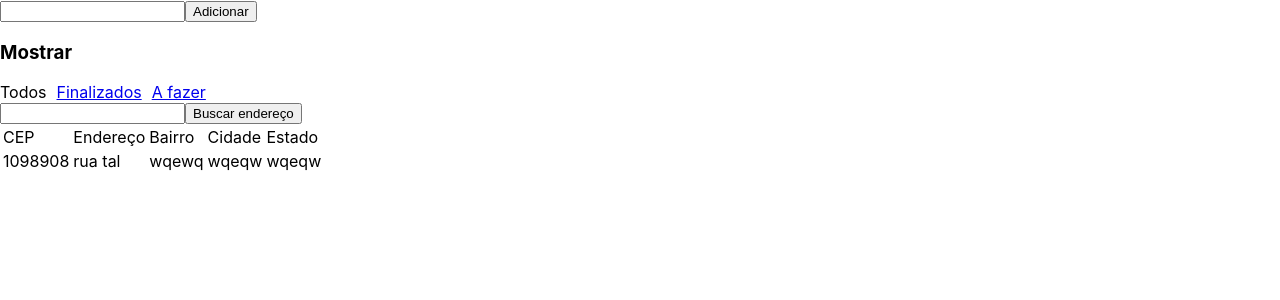
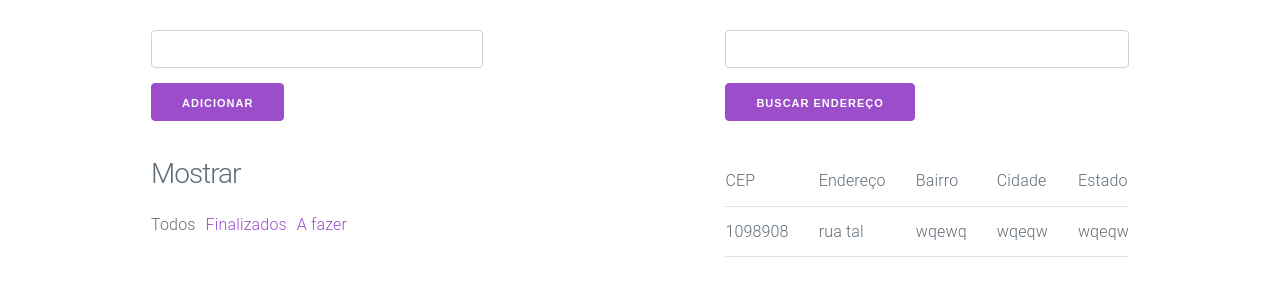
Before and after one commit to gabrielgraciani/react-ninja, a React (Create React App) app in the folder 4-redux/07-todo-list-get-cep/: page / in a window 1280 px wide. Shown: the top 300 px of the page. Built offline with nearby package versions, Linux system fonts and the light colour scheme.

Commit message:
Aula 258 - app todo list get cep - instalando framework css milligram

```diff
--- a/4-redux/07-todo-list-get-cep/package.json
+++ b/4-redux/07-todo-list-get-cep/package.json
@@ -6,6 +6,7 @@
     "@testing-library/jest-dom": "^4.2.4",
     "@testing-library/react": "^9.4.0",
     "@testing-library/user-event": "^7.2.1",
+    "milligram": "^1.3.0",
     "react": "^16.12.0",
     "react-dom": "^16.12.0",
     "react-redux": "^7.1.3",
--- a/4-redux/07-todo-list-get-cep/src/App.js
+++ b/4-redux/07-todo-list-get-cep/src/App.js
@@ -4,8 +4,10 @@ import TodosList from './components/todos-list';
 import Filter from './components/filter';
 import SearchCep from './components/search-cep';
 
+import 'milligram'
+
 const App = () => (
-	<div>
+	<div style={{display:'flex', justifyContent:'space-around', padding:30}}>
 		<div>
 			<Form />
 			<TodosList />
```
Also changed, not shown: 1 other file (tests, documents, lock files or other folders).
